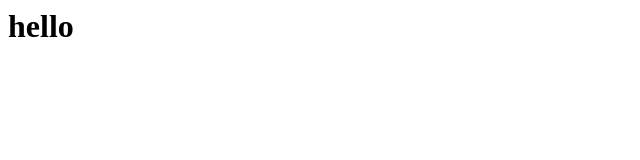
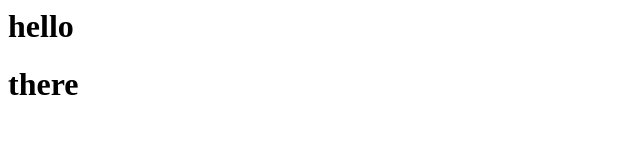
Before and after one commit to JamesOGorman/jamesogorman, a plain HTML site: page index.html in a window 1280 px wide. Shown: the whole page, without its empty margins (0-640 px from the left). Drawn offline with Linux system fonts and the light colour scheme.

Commit message:
this is a message

```diff
--- a/index.html
+++ b/index.html
@@ -1,3 +1,4 @@
 <div>
     <h1>hello</h1>
+    <h1>there</h1>
 </div>
```
Also changed, not shown: README.md.
